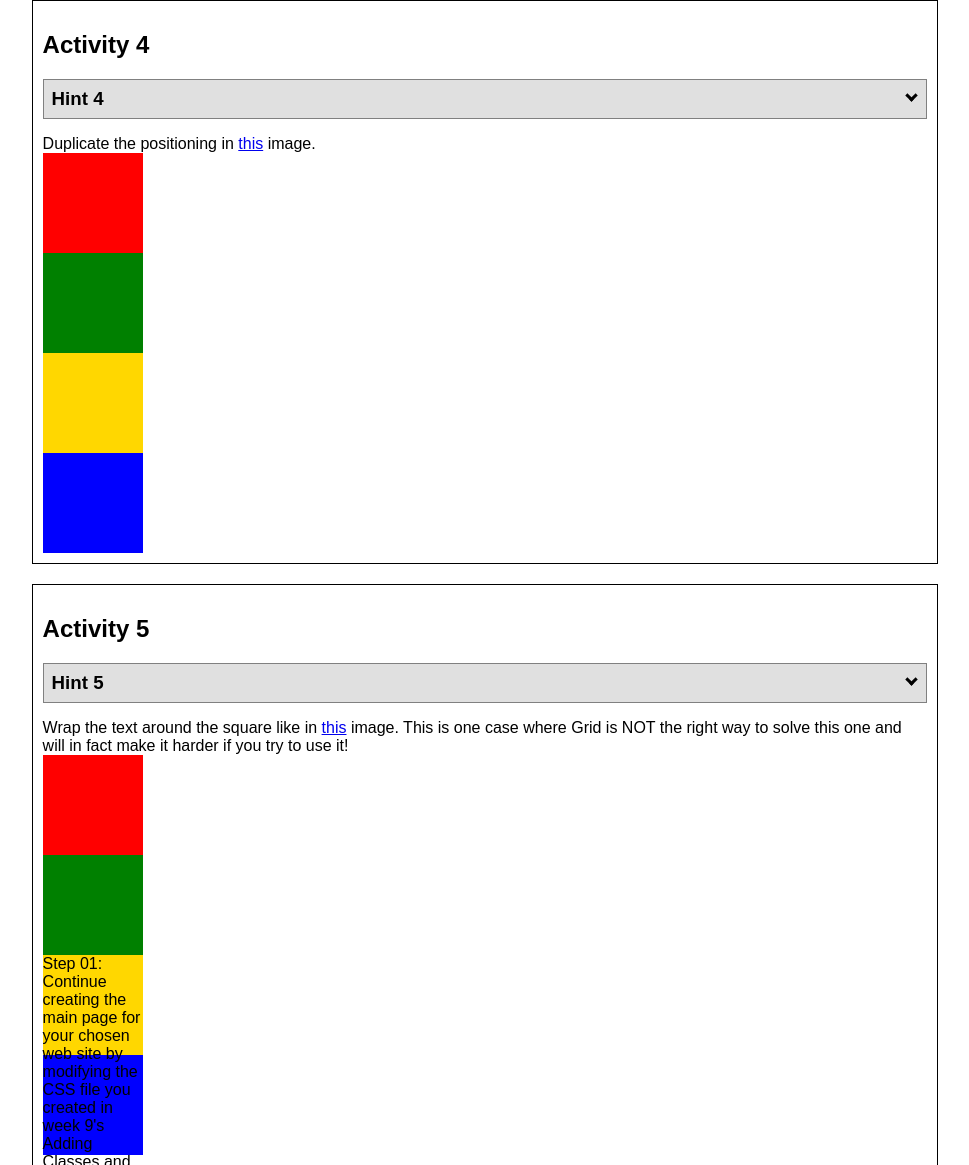
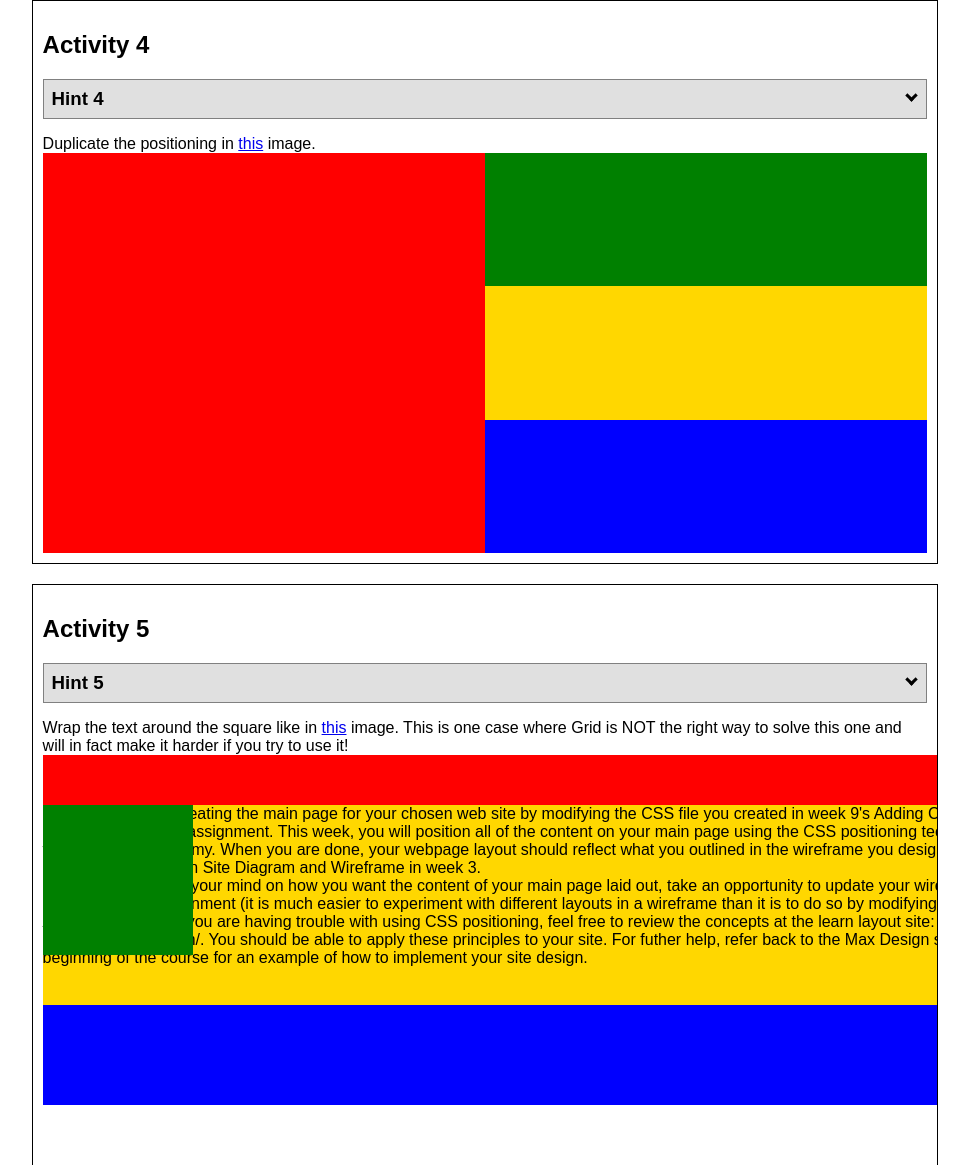
Before and after one commit to lhaskew/wdd130, a plain HTML site: page positioning/positioning.html in a window 1280 px wide. Shown: the part 2191-3356 px from the top of the page, without its empty margins (155-1124 px from the left). Drawn offline with Linux system fonts and the light colour scheme.

Commit message:
position assgn

```diff
--- a/positioning/positionstyles.css
+++ b/positioning/positionstyles.css
@@ -75,7 +75,7 @@
 .content3 {
   display:grid;
   grid-template-columns: 1fr 1fr;
-  grid-column-gap: 30px;
+  grid-column-gap: 75px;
 
 }
 .red3 {
@@ -102,28 +102,37 @@
 }
 /* Activity 4 styles */
 .content4 {
-  /* This is the parent of the activity 4 boxes. */
+  display:grid;
+  grid-template-columns: 1fr 1fr;
   height: 400px;
 }
 .red4 {
-  width: 100px;
-  height: 100px;
+  width: 100%;
+  height: 100%;
   background-color: red;
+  grid-column: 1;
+  grid-row: 1/4;
 }
 .green4 {
-  width: 100px;
-  height: 100px;
+  width: 100%;
+  height: 100%;
   background-color: green;
+  grid-row: 1;
+  grid-column: 2;
 }
 .yellow4 {
-  width: 100px;
-  height: 100px;
+  width: 100%;
+  height: 100%;
   background-color: gold;
+  grid-row: 2;
+  grid-column: 2;
 }
 .blue4 {
-  width: 100px;
-  height: 100px;
+  width: 100%;
+  height: 100%;
   background-color: blue;
+  grid-row: 3;
+  grid-column:2;
 }
 /* Activity 5 styles */
 .content5 {
@@ -131,26 +140,34 @@
   height: 400px;
 }
 .red5 {
-  width: 100px;
+  width: 1000px;
   height: 100px;
   background-color: red;
+  z-index: 1;
 }
 .green5 {
-  width: 100px;
-  height: 100px;
+  width: 150px;
+  height: 150px;
   background-color: green;
-
+  z-index: 3;
+  position: relative;
+  bottom: 50px;
 }
 .yellow5 {
-  width: 100px;
-  height: 100px;
+  width: 1000px;
+  height: 200px;
   background-color: gold;
-
+  z-index: 2;
+  position: relative;
+  bottom: 200px;
 }
 .blue5 {
-  width: 100px;
+  width: 1000px;
   height: 100px;
   background-color: blue;
+  z-index: 4;
+  position: relative;
+  bottom: 200px;
 }
 /* Activity 6 styles */
 .content6 {
```
